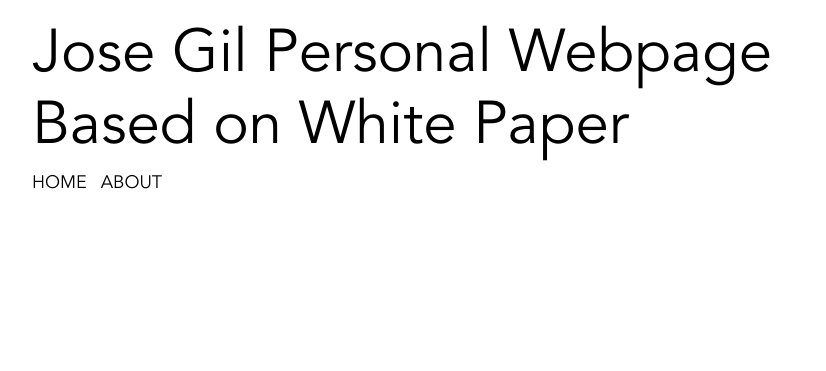
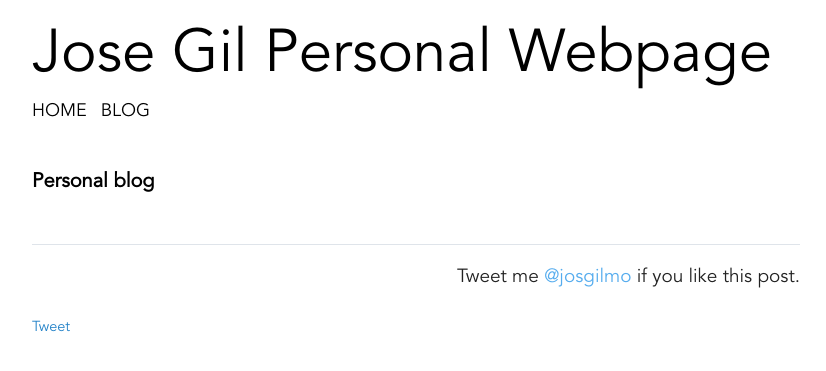
Before and after one commit to josgilmo/josgilmo.github.io, a Jekyll site: the page built from blog.html, in a window 1280 px wide. Shown: the top 371 px of the page, without its empty margins (224-1050 px from the left). Built offline with Jekyll 4.4.1, drawn with Linux system fonts in a browser that asks for light colours; comment, search, counter and statistics services are not loaded.

Commit message:
Fixing small bugs

```diff
--- a/_config.yml
+++ b/_config.yml
@@ -1,5 +1,5 @@
-name: Jose Gil Personal Webpage Based on White Paper
-description: >
+name: Jose Gil Personal Webpage
+description:
     Personal home page.
 
 
--- a/_includes/header.html
+++ b/_includes/header.html
@@ -3,7 +3,7 @@
     <a href="{{ site.url }}" class="top-link">{{ site.name }}</a>
       <ul class="nav">
         <li><a href="{{ site.url }}">Home</a></li>
-        <li><a href="{{ site.url }}/about">About</a></li>
+        <li><a href="{{ site.url }}/about">Blog</a></li>
       </ul>
   </header>
 </div>
--- a/blog.html
+++ b/blog.html
@@ -1,14 +1,14 @@
 ---
-layout: default
+layout: "post"
 title: Personal blog
 ---
 
 <div class="listing">
     {% for post in paginator.posts %}
-    <div class="post other link">
-      <h2></span> <a href="{{site.url}}{{post.url}}">{{ post.title }}</a></h2>
-      <p class="post-date">{{ post.date | date_to_string }}</p>
-      {{ post.excerpt }}
-    </div>
+        <div class="post other link">
+          <h2></span> <a href="{{site.url}}{{post.url}}">{{ post.title }}</a></h2>
+          <p class="post-date">{{ post.date | date_to_string }}</p>
+          {{ post.description }}
+        </div>
     {% endfor %}
 </div>
```
